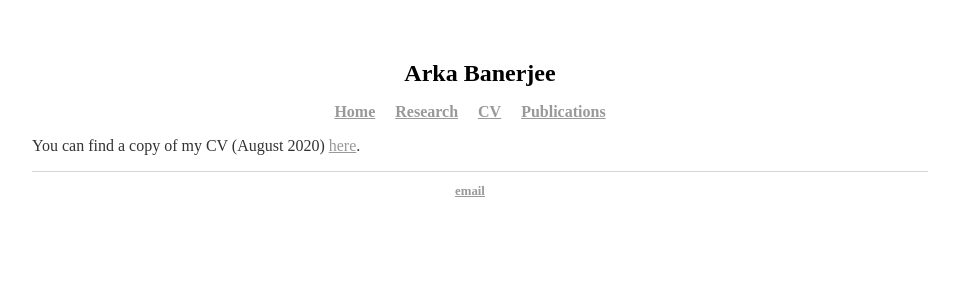
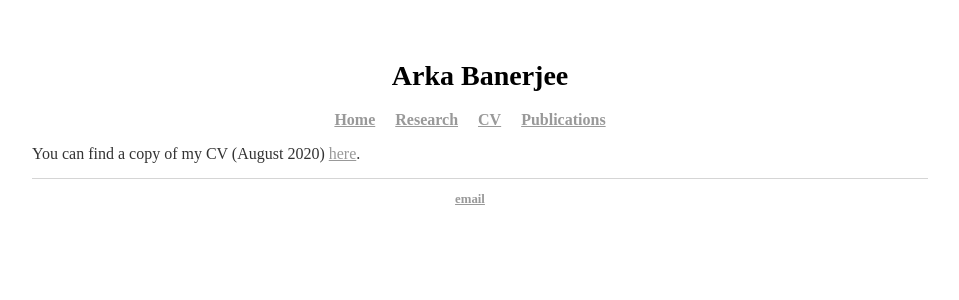
Before and after one commit to arkabanerjee/arkabanerjee.github.io, a Jekyll site: the page built from cv/index.html, in a window 1280 px wide. Shown: the top 300 px of the page, without its empty margins (160-1119 px from the left). Built offline with Jekyll 4.4.1, drawn with Linux system fonts in a browser that asks for light colours.

Commit message:
SIDM added

```diff
--- a/css/main.css
+++ b/css/main.css
@@ -22,7 +22,7 @@
     text-decoration: underline;
 }
 h1 {
-    font-size: 1.5em;
+    font-size: 1.75em;
     font-family:'Merriweather';
     color: #000000;
 }
--- a/index.html
+++ b/index.html
@@ -6,7 +6,7 @@
 <img src="images/IMG_20171104_180543.jpg" class="center" >
 
 <div class="blurb">
-	<h1>Welcome to my homepage!</h1>
+	<h3>Welcome to my homepage!</h3>
 	<p align=”justify”>I'm a <a href = "https://en.wikipedia.org/wiki/Physical_cosmology">cosmologist</a> and currently a KIPAC fellow at the Kavli Institute for Particle Astrophysics and Cosmology (<a href="https://kipac.stanford.edu/">KIPAC</a>) at Stanford University and SLAC National Accelerator and Laboratory. My research focuses primarily on the connections between fundamental physics at microscopic scales, and the formation and evolution of structures, like galaxies and voids, out to the largest scale we can see (and not see!) in the Universe. I use a wide range of techniques - including developing new simulation methods, identifying useful summary statistics for cosmological data, and forecasting parameter constraints for various upcoming cosmological surveys, to help probe these connections in detail. You can find more about my research <a href="/research">here</a>.</p>
 	<p align=”justify”>I received my undegraduate degree in Physics from <a href="https://www.ststephens.edu/">St. Stephen's College</a>, in Delhi, India, and my Master's degree from the <a href="https://www.tifr.res.in/">Tata Institute of Fundamental Research</a>, in Mumbai, India. I received my Phd in Physics at the <a href="https://physics.illinois.edu/">University of Illinois, Urbana-Champaign</a> working with <a href="http://www.perimeterinstitute.ca/people/neal-dalal">Prof. Neal Dalal</a>. At KIPAC, a large fraction of my research happens in collaboration with various members of <a href="https://tomabel.org/Home/Welcome.html">Tom Abel</a> and <a href="https://www.risawechsler.com/">Risa Wechsler</a>'s research groups. </p>
 </div><!-- /.blurb -->
```
